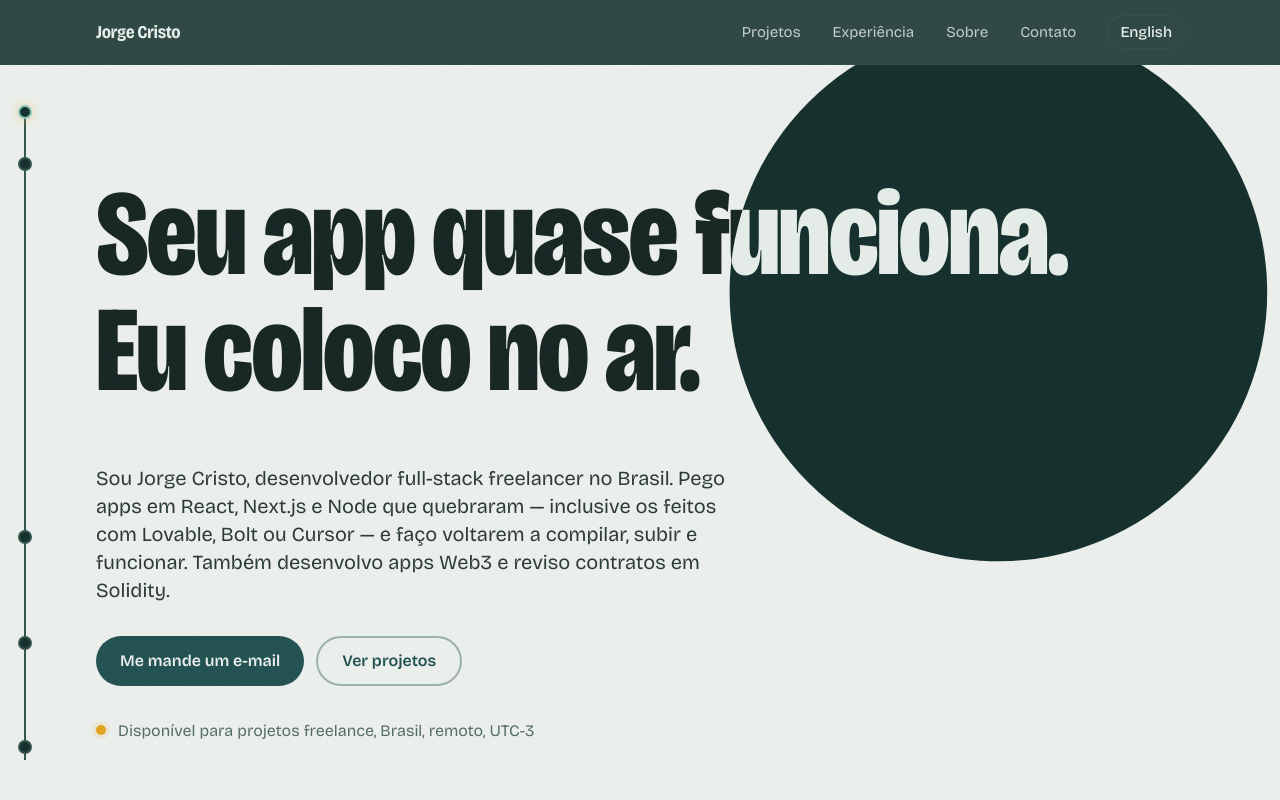
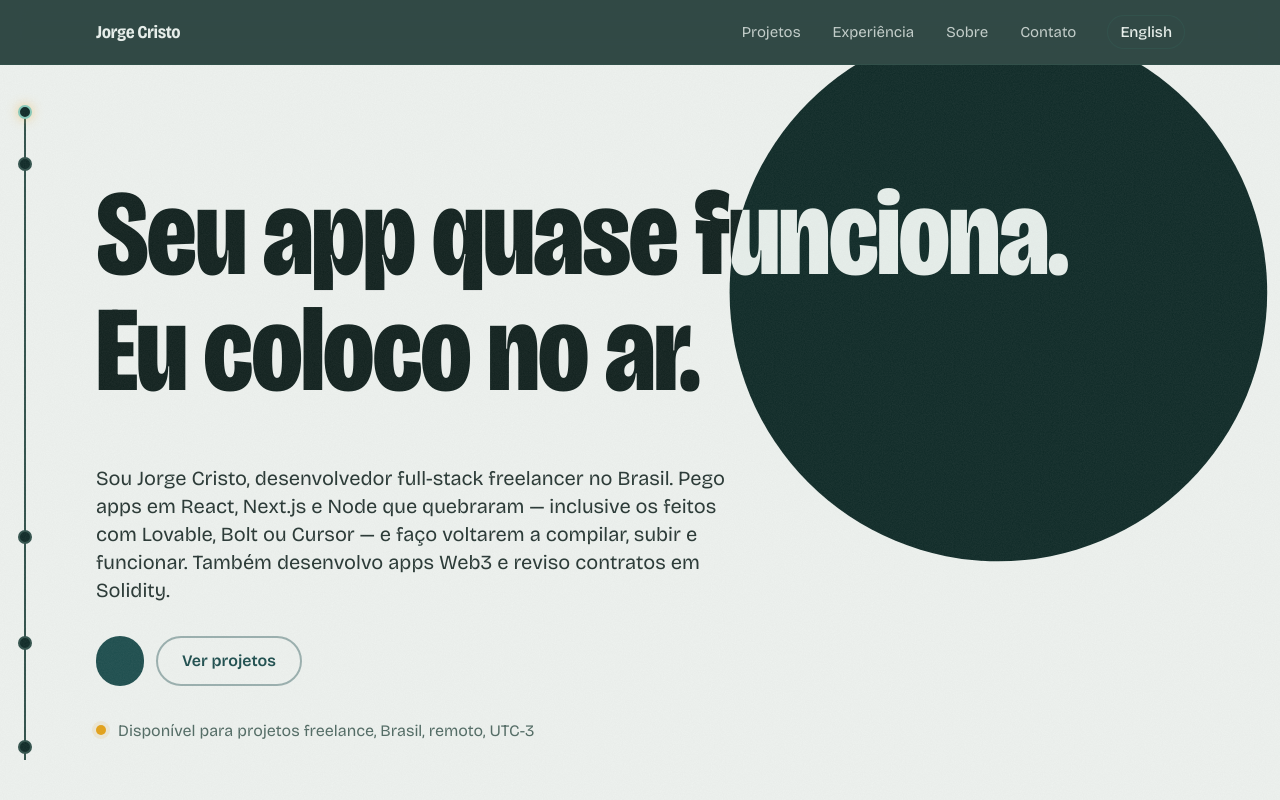
Before and after one commit to j-c-fstk-dev/MyDevPortfolio, a Next.js app: page /pt in a window 1280 px wide. Shown: the top 800 px of the page. Built offline with nearby package versions, Linux system fonts and the light colour scheme; no server answers.

Commit message:
Curate portfolio projects and contact

```diff
--- a/src/components/site/Hero.tsx
+++ b/src/components/site/Hero.tsx
@@ -24,7 +24,7 @@ function Headline({ lines, copy = false }: { lines: string[]; copy?: boolean })
  * it closes the page has already become the dark section that follows.
  */
 export default function Hero({ lang }: { lang: Locale }) {
-  const { profile, contact } = getContent(lang);
+  const { profile } = getContent(lang);
   const d = getDictionary(lang).hero;
 
   // The disc grows slowly at first, then sweeps over everything (radius eases with --p²).
@@ -40,8 +40,8 @@ export default function Hero({ lang }: { lang: Locale }) {
           <div className="mt-10 max-w-prose sm:mt-14">
             <p className="text-lg leading-relaxed text-ink/90 sm:text-xl">{profile.intro}</p>
             <div className="mt-8 flex flex-wrap gap-3">
-              <a href={`mailto:${contact.email}`} className={buttonPrimary}>
-                {d.emailMe}
+              <a href="#contact-form" className={buttonPrimary}>
+                {d.startProject}
               </a>
               <a href="#work" className={buttonSecondary}>
                 {d.seeWork}
```
